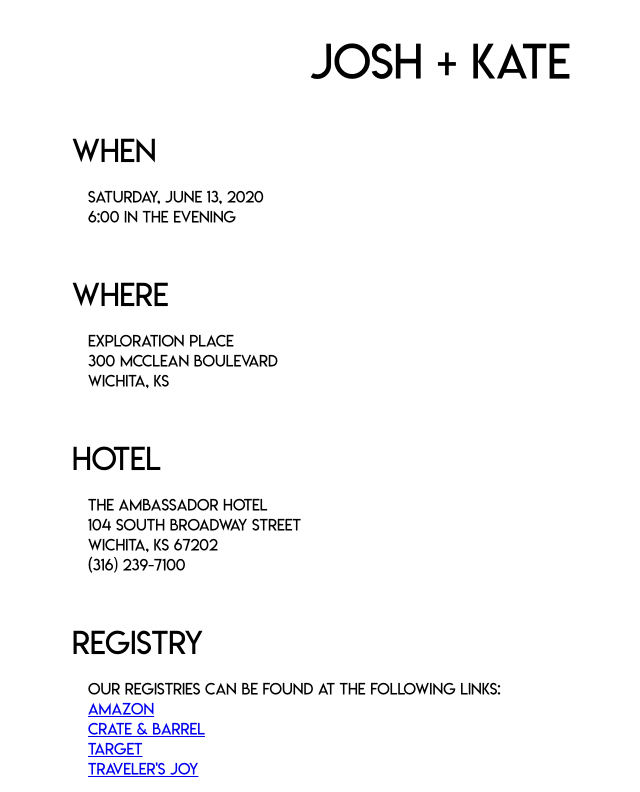
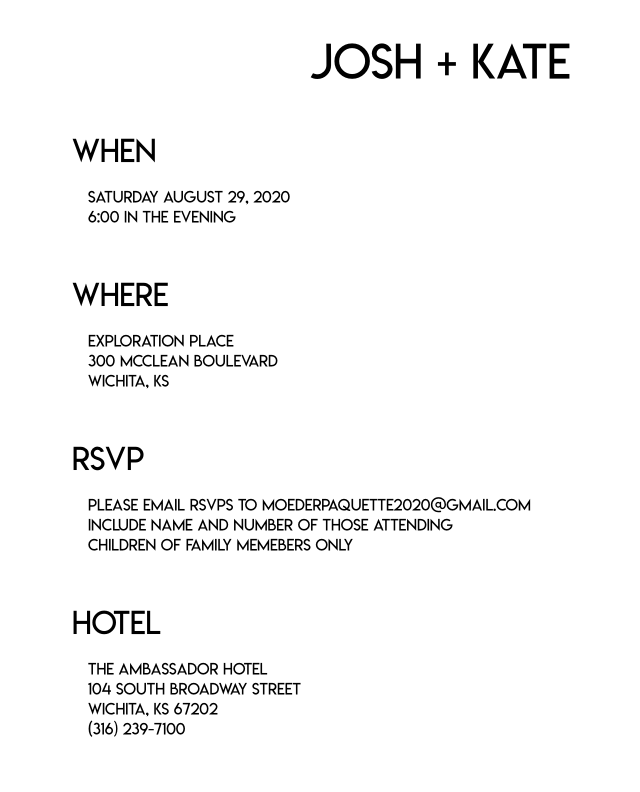
Before and after one commit to Joshpaq/wedding-website, a React (Create React App) app: page / in a window 1280 px wide. Shown: the top 792 px of the page, without its empty margins (200-840 px from the left). Built offline with nearby package versions, Linux system fonts and the light colour scheme.

Commit message:
add rsvp details, update date

```diff
--- a/src/App.jsx
+++ b/src/App.jsx
@@ -35,6 +35,11 @@
       <div>{strings.WHERE_BODY_2}</div>
       <div>{strings.WHERE_BODY_3}</div>
     </Section>
+    <Section title={strings.RSVP_TITLE}>
+      <div>{strings.RSVP_BODY_1}</div>
+      <div>{strings.RSVP_BODY_2}</div>
+      <div>{strings.RSVP_BODY_3}</div>
+    </Section>
     <Section title={strings.HOTEL_TITLE}>
       <div>{strings.HOTEL_BODY_1}</div>
       <div>{strings.HOTEL_BODY_2}</div>
--- a/src/strings.js
+++ b/src/strings.js
@@ -2,13 +2,18 @@
     TITLE: 'Josh + Kate',
 
     WHEN_TITLE: 'When',
-    WHEN_BODY_1: 'Saturday, June 13, 2020',
+    WHEN_BODY_1: 'Saturday August 29, 2020',
     WHEN_BODY_2: '6:00 in the evening',
 
     WHERE_TITLE: 'Where',
     WHERE_BODY_1: 'Exploration Place',
     WHERE_BODY_2: '300 McClean Boulevard',
     WHERE_BODY_3: 'Wichita, KS',
+
+    RSVP_TITLE: 'RSVP',
+    RSVP_BODY_1: 'Please email RSVPs to moederpaquette2020@gmail.com',
+    RSVP_BODY_2: 'Include name and number of those attending',
+    RSVP_BODY_3: 'Children of family memebers only',
 
     HOTEL_TITLE: 'Hotel',
     HOTEL_BODY_1: 'The Ambassador Hotel',
```
